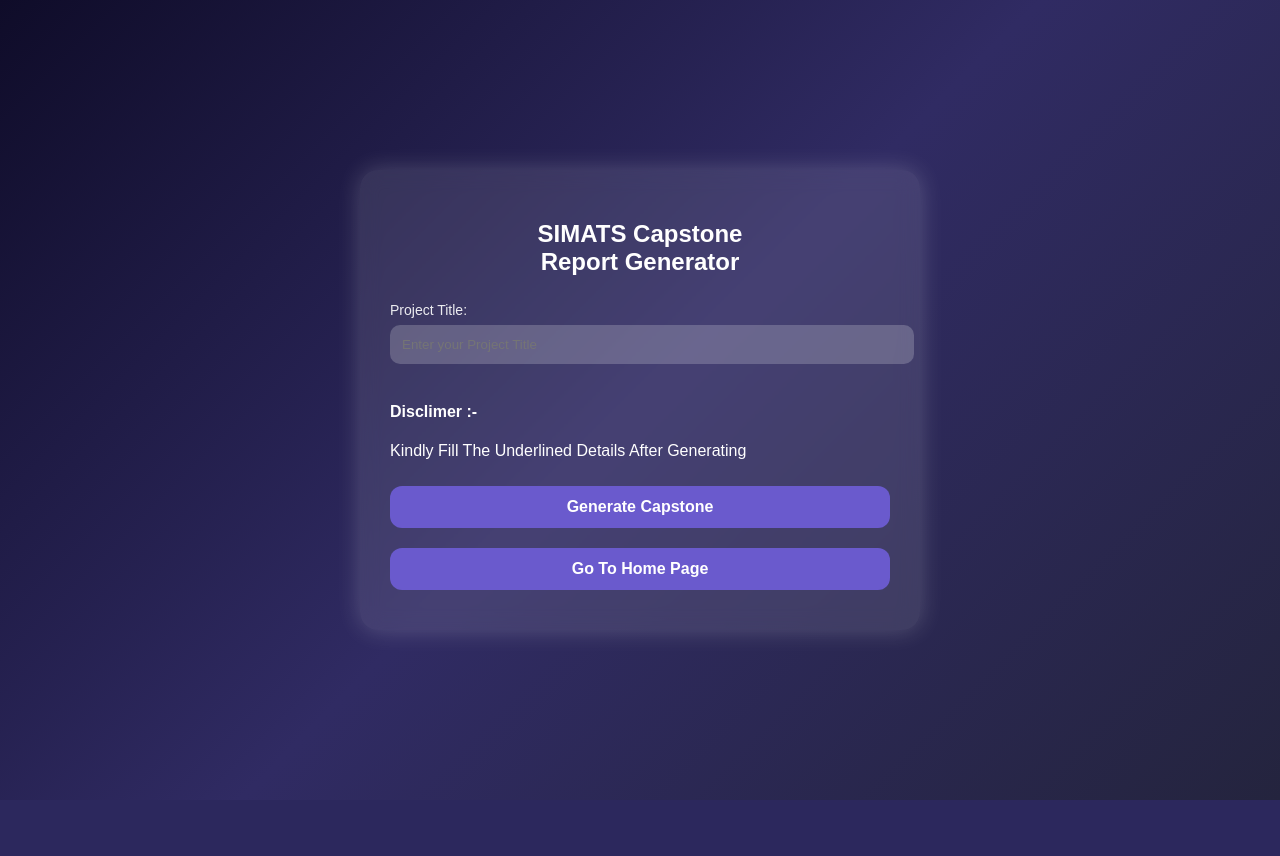
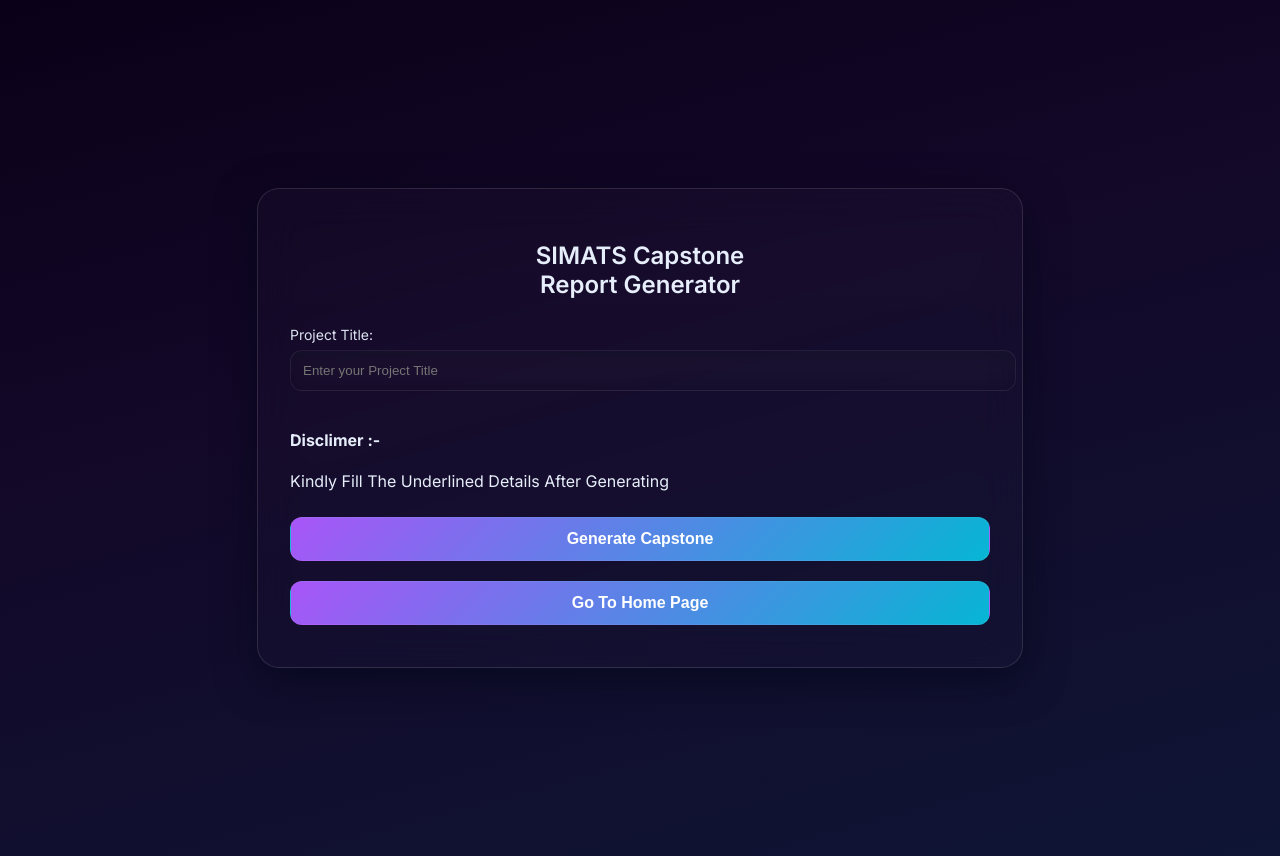
Before and after one commit to nagasai-chowdary-gituser/simats_web_portal, a Flask app: page /capstone in a window 1280 px wide. Before the commit the page ends 800 px from the top, so only its background shows below. Run offline with Flask 3, Linux system fonts and the light colour scheme; a user stored in the database is signed in; data comes from the database, SQL or seed files in the repository.

Commit message:
UI: Apply Midnight Blur theme to capstone form (style-only)

```diff
--- a/templates/capstone_form.html
+++ b/templates/capstone_form.html
@@ -7,27 +7,11 @@
 <title>SIMATS Capstone Generator</title>
 
 <style>
-    body {
-        margin: 0;
-        font-family: Poppins, sans-serif;
-        background: linear-gradient(135deg, #0f0c29, #302b63, #24243e);
-        height: 100vh;
-        overflow: hidden;
-        display: flex;
-        justify-content: center;
-        align-items: center;
-        color: white;
-    }
+    @import url('https://fonts.googleapis.com/css2?family=Poppins:wght@300;400;600;700,800&family=Inter:wght@300;400;600;700&display=swap');
+    :root{ --bg-deep:#0a0118; --bg-mid:#130828; --bg-navy:#0f1535; --glass: rgba(255,255,255,0.08); --glass-border: rgba(255,255,255,0.12); --neon-purple:#a855f7; --neon-cyan:#06b6d4; --text-primary:#e6eefb; --radius-lg:22px; }
+    body { margin: 0; font-family: 'Inter','Poppins', sans-serif; background: linear-gradient(165deg,var(--bg-deep),var(--bg-mid) 40%,var(--bg-navy)); min-height:100vh; overflow:auto; display:flex; align-items:center; justify-content:center; color:var(--text-primary); padding: 28px }
 
-    .container {
-        width: 500px;
-        background: rgba(255, 255, 255, 0.1);
-        padding: 30px;
-        border-radius: 18px;
-        backdrop-filter: blur(10px);
-        box-shadow: 0 0 25px rgba(255, 255, 255, 0.2);
-        animation: fadeIn 1s ease-in-out;
-    }
+    .container { width: min(700px, calc(100% - 48px)); background: linear-gradient(180deg, rgba(255,255,255,0.02), rgba(255,255,255,0.01)); padding: 32px; border-radius: var(--radius-lg); backdrop-filter: blur(20px); box-shadow: 0 12px 40px rgba(2,6,23,0.6); border: 1px solid var(--glass-border); animation: fadeIn 1s ease-in-out }
 
     h2 {
         text-align: center;
@@ -36,39 +20,13 @@
         font-size: 24px;
     }
 
-    label { font-size: 14px; opacity: 0.9; }
+    label { font-size: 14px; color: var(--text-muted); opacity: 0.95 }
 
-    input {
-        width: 100%;
-        padding: 12px;
-        margin-top: 6px;
-        margin-bottom: 18px;
-        border-radius: 10px;
-        border: none;
-        outline: none;
-        background: rgba(255, 255, 255, 0.2);
-        color: white;
-        font-weight: 500;
-    }
+    input { width:100%; padding:12px; margin-top:6px; margin-bottom:18px; border-radius:12px; border:1px solid rgba(255,255,255,0.06); outline:none; background: linear-gradient(180deg, rgba(255,255,255,0.03), rgba(255,255,255,0.01)); color:var(--text-primary); font-weight:500; box-shadow: 0 6px 18px rgba(2,6,23,0.3) inset }
 
-    button {
-        width: 100%;
-        padding: 12px;
-        border: none;
-        border-radius: 12px;
-        background: #6a5acd;
-        color: white;
-        font-size: 16px;
-        cursor: pointer;
-        transition: 0.2s;
-        font-weight: 600;
-        margin: 10px 0;
-    }
+    button { width: 100%; padding: 12px; border-radius: 12px; border: 1px solid rgba(255,255,255,0.06); background: linear-gradient(135deg,var(--neon-purple),var(--neon-cyan)); color:#fff; font-size:16px; cursor:pointer; transition: all 0.28s ease; font-weight:700; margin: 10px 0 }
 
-    button:hover {
-        background: #7c6ee3;
-        transform: scale(1.03);
-    }
+    button:hover { transform: translateY(-4px); box-shadow: 0 14px 36px rgba(168,85,247,0.12) }
 
     /* Loader */
     #loaderOverlay {
```
